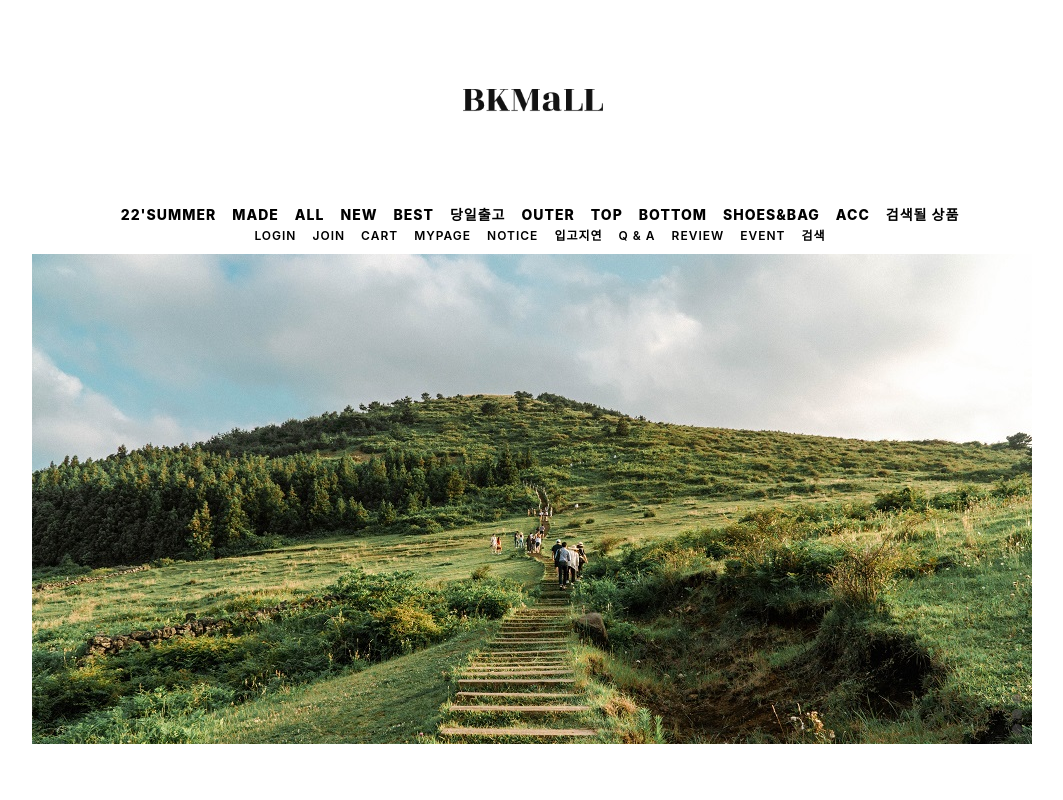
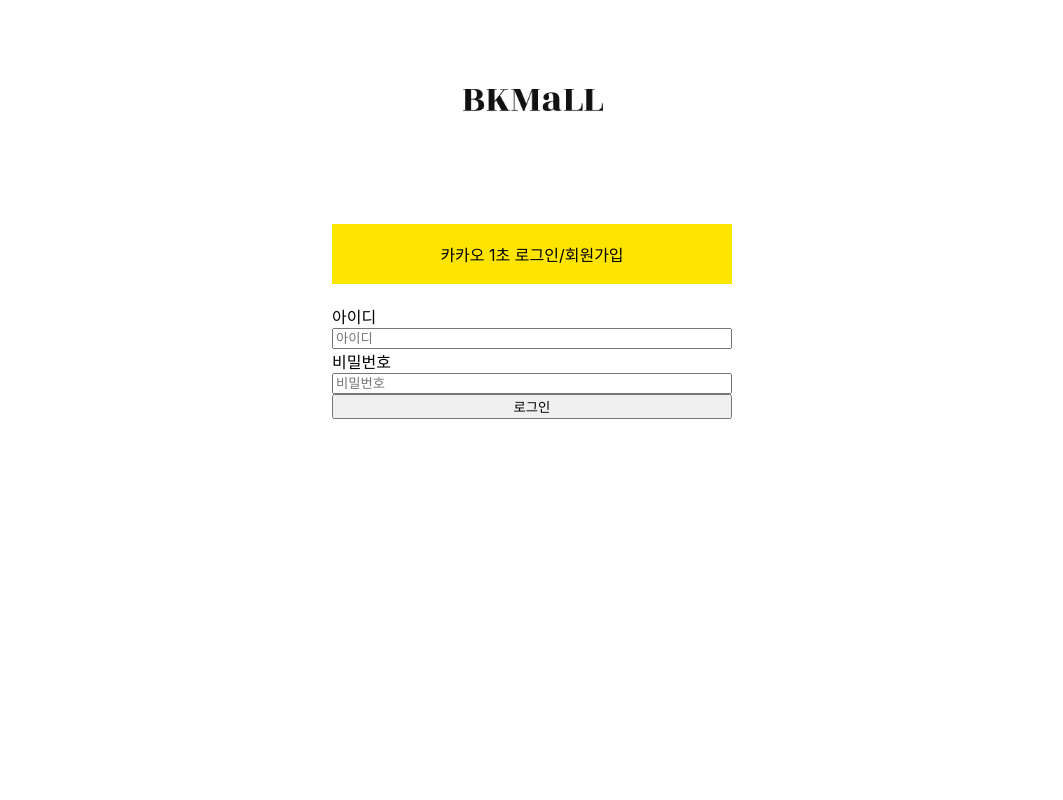
Before and after one commit to bkdragon0228/shopping-mall-web, a React (Create React App) app in the folder shopping/: page /login in a window 1280 px wide. Shown: the top 800 px of the page, without its empty margins (108-1171 px from the left). Built offline with nearby package versions, Linux system fonts and the light colour scheme.

Commit message:
수정 : 로그인 페이지 수정
AXIOS 추가, state 추가

```diff
--- a/shopping/package.json
+++ b/shopping/package.json
@@ -6,6 +6,7 @@
     "@testing-library/jest-dom": "^5.16.4",
     "@testing-library/react": "^13.3.0",
     "@testing-library/user-event": "^13.5.0",
+    "axios": "^0.27.2",
     "react": "^18.2.0",
     "react-dom": "^18.2.0",
     "react-router-dom": "^6.3.0",
--- a/shopping/src/App.js
+++ b/shopping/src/App.js
@@ -1,12 +1,16 @@
 import { BrowserRouter as Router, Routes, Route } from 'react-router-dom';
 import Header from './component/Organisms/Header';
+import LoginPage from './component/Organisms/LoginPage';
 import MainBody from './component/Organisms/MainBody';
 
 function App() {
     return (
         <Router>
-            <Header />
-            <MainBody />
+            <Routes>
+                <Route path="/" element={<Header />} />
+                <Route path="/" element={<MainBody />} />
+                <Route path="/login" element={<LoginPage />} />
+            </Routes>
         </Router>
     );
 }
--- /dev/null
+++ b/shopping/src/component/Atoms/Block.js
@@ -0,0 +1,21 @@
+import React from 'react';
+import styled from 'styled-components';
+
+const Square = styled.div`
+    width: ${(props) => props.width};
+    height: ${(props) => props.height};
+    background-color: ${(props) => props.color};
+    display: flex;
+    justify-content: center;
+    align-items: center;
+`;
+
+const Block = ({ children, color, width, height, ...rest }) => {
+    return (
+        <Square color={color} width={width} height={height}>
+            {children}
+        </Square>
+    );
+};
+
+export default Block;
--- a/shopping/src/component/Atoms/Input.js
+++ b/shopping/src/component/Atoms/Input.js
@@ -1,11 +1,23 @@
 import React from 'react';
-import styled from 'styled-components';
+import styled, { css } from 'styled-components';
 
 const Inputs = styled.input`
-    display: none;
+    ${(props) =>
+        props.hide &&
+        css`
+            display: none;
+        `}
 `;
-const Input = ({ type, name, fors }) => {
-    return <Inputs type={type} name={name} for={fors} />;
+const Input = ({ type, name, fors, placehold, ...rest }) => {
+    return (
+        <Inputs
+            type={type}
+            name={name}
+            for={fors}
+            placeholder={placehold}
+            {...rest}
+        />
+    );
 };
 
 export default Input;
--- a/shopping/src/component/Molecules/ImgSlider.js
+++ b/shopping/src/component/Molecules/ImgSlider.js
@@ -50,48 +50,33 @@
         'images/3.png',
         'images/1.png',
     ];
-    const [curruntIdx, setCurrentIdx] = useState(0);
+    const sliders = ['slider1', 'slider2', 'slider3'];
     const [count, setCount] = useState(0);
-    const slideRef = useRef(null);
-
-    const nextSlide = () => {
-        if (curruntIdx >= TOTAL_SLIDES) {
-            setCurrentIdx(0);
-        } else {
-            setCurrentIdx((prev) => prev + 1);
-        }
-    };
-
-    const prevSlide = () => {
-        if (curruntIdx === 0) {
-            setCurrentIdx(TOTAL_SLIDES);
-        } else {
-            setCurrentIdx((prev) => prev - 1);
-        }
-    };
-
-    // useEffect(() => {
-    //     console.log(curruntIdx);
-    //     slideRef.current.style.transition = `all 0.5s ease-in-out`;
-    //     slideRef.current.style.transform = `translateX(-${curruntIdx}000px)`;
-    // }, [curruntIdx]);
+    const boxListRef = useRef({});
 
     useEffect(() => {
         const timer = setInterval(() => {
             setCount((prev) => (prev === TOTAL_SLIDES ? 0 : prev + 1));
         }, 3000);
 
+        if (count < TOTAL_SLIDES) {
+            boxListRef.current[
+                count
+            ].style.backgroundColor = `rgba(0, 0, 0, 0.55)`;
+        }
+
         return () => {
             clearInterval(timer);
         };
     }, [count]);
+
     return (
         <>
             <Container>
-                <Input type="radio" name="slider" id="slider1" />
-                <Input type="radio" name="slider" id="slider2" />
-                <Input type="radio" name="slider" id="slider3" />
-                <ImageBox ref={slideRef} count={count}>
+                <Input type="radio" name="slider" id="slider1" hide />
+                <Input type="radio" name="slider" id="slider2" hide />
+                <Input type="radio" name="slider" id="slider3" hide />
+                <ImageBox count={count}>
                     {IMG.map((ele, idx) => (
                         <ImageList key={idx}>
                             <Image src={ele} />
@@ -99,9 +84,15 @@
                     ))}
                 </ImageBox>
                 <Bullets>
-                    <Label for="slider1">&nbsp;</Label>
-                    <Label for="slider2">&nbsp;</Label>
-                    <Label for="slider3">&nbsp;</Label>
+                    {sliders.map((e, i) => (
+                        <Label
+                            ref={(ref) => (boxListRef.current[i] = ref)}
+                            for={e}
+                            key={i}
+                        >
+                            &nbsp;
+                        </Label>
+                    ))}
                 </Bullets>
             </Container>
             {/* <Button onClick={prevSlide}>prev</Button>
--- /dev/null
+++ b/shopping/src/component/Organisms/LoginPage.js
@@ -0,0 +1,82 @@
+import React, { useState } from 'react';
+import styled from 'styled-components';
+import Block from '../Atoms/Block';
+import Logo from '../Atoms/Logo';
+import Button from '../Atoms/Button';
+import { useNavigate } from 'react-router-dom';
+
+import axios from 'axios';
+
+const LoginComponent = styled.div`
+    position: relative;
+    width: 100%;
+    display: flex;
+    flex-direction: column;
+    justify-content: center;
+    align-items: center;
+
+    & > h3 {
+        left: 0;
+    }
+`;
+
+const Form = styled.form`
+    display: flex;
+    flex-direction: column;
+`;
+const LoginPage = () => {
+    const [email, setEmail] = useState('');
+    const [password, setPassword] = useState('');
+
+    const navigate = useNavigate();
+
+    const handleSubmit = (e) => {
+        e.preventDefault();
+
+        let body = {
+            email: email,
+            password: password,
+        };
+        axios
+            .post('http://127.0.0.1:3000/api/auth/login', body)
+            .then((res) => {
+                console.log(res);
+                navigate('/');
+            })
+            .catch((err) => console.err(err));
+    };
+
+    const HandleEmail = (e) => {
+        setEmail(e.target.value);
+    };
+    const HandlePassword = (e) => {
+        setPassword(e.target.value);
+    };
+    return (
+        <LoginComponent>
+            <Logo />
+            <br />
+            <Form onSubmit={handleSubmit}>
+                <Block width="400px" height="60px" color="#FEE500">
+                    카카오 1초 로그인/회원가입
+                </Block>
+                <br />
+                <label>아이디</label>
+                <input
+                    type="email"
+                    placeholder="아이디"
+                    onChange={HandleEmail}
+                />
+                <label>비밀번호</label>
+                <input
+                    type="password"
+                    placeholder="비밀번호"
+                    onChange={HandlePassword}
+                />
+                <Button>로그인</Button>
+            </Form>
+        </LoginComponent>
+    );
+};
+
+export default LoginPage;
```
Also changed, not shown: 1 other file (tests, documents, lock files or other folders).
